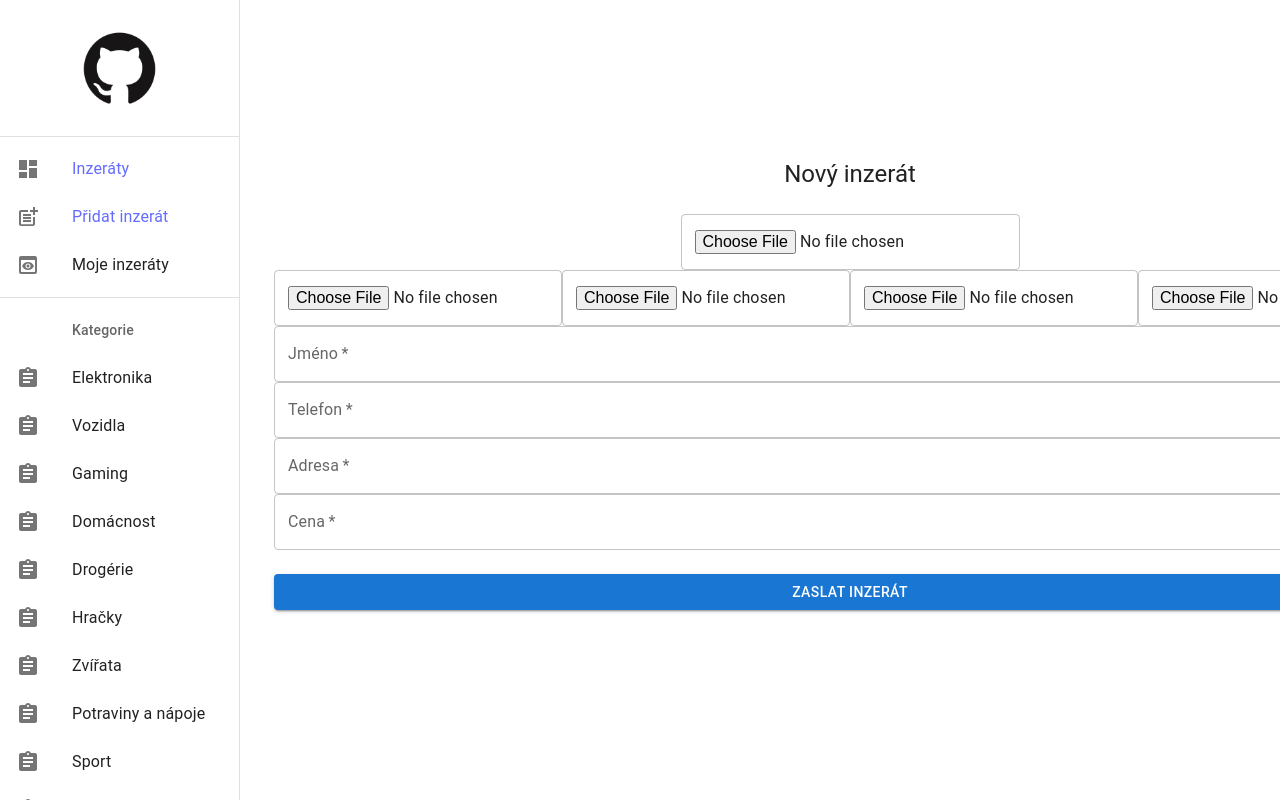
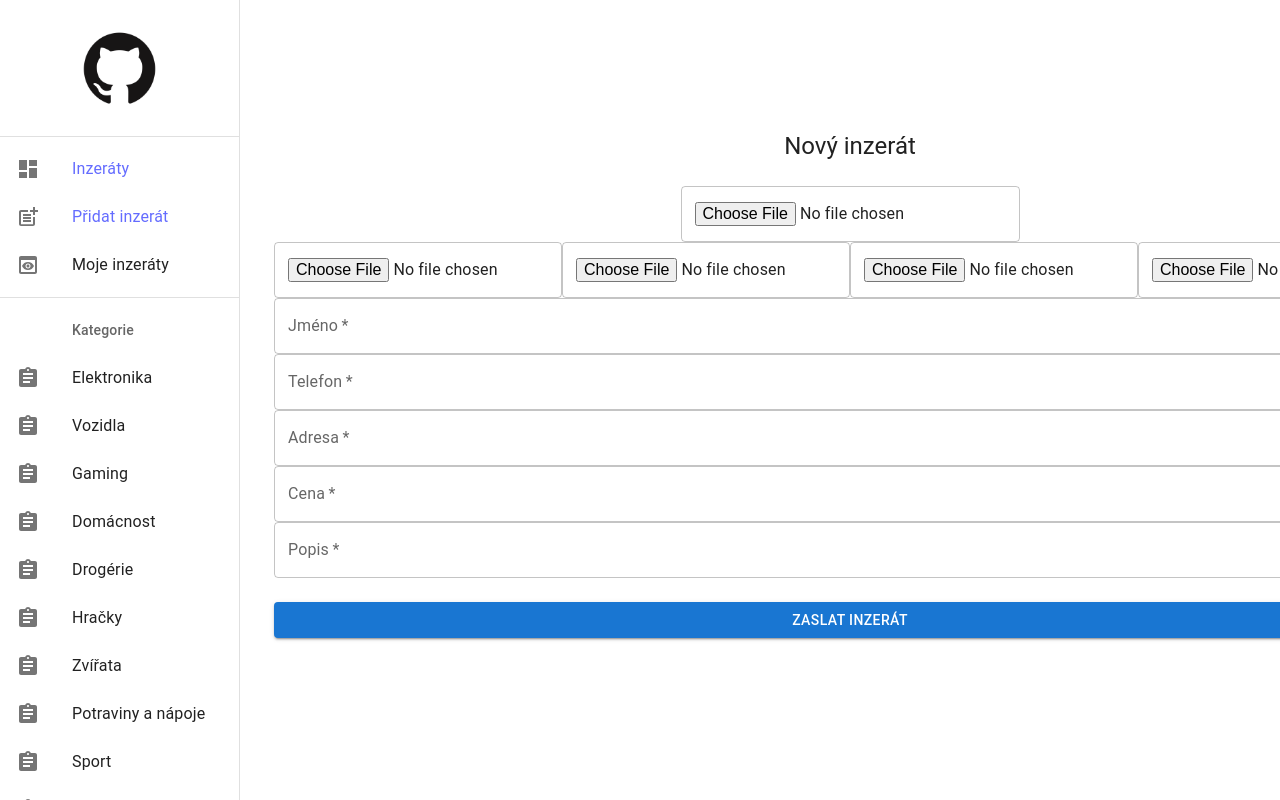
Before and after one commit to gr0nn1x/uInzeraty, a React (Vite) app in the folder client/my-vue-app/: page /createpost in a window 1280 px wide. Shown: the top 800 px of the page. Built offline with nearby package versions, Linux system fonts and the light colour scheme.

Commit message:
small code changes that do nothing

```diff
--- a/client/my-vue-app/src/pages/CreatePost/CreatePost.tsx
+++ b/client/my-vue-app/src/pages/CreatePost/CreatePost.tsx
@@ -53,7 +53,15 @@ export default function CreatePost() {
             onSubmit={handleSubmit}
             sx={{ mt: 3, width: '100%' }} // Adjust width to 100%
           >
-              <Grid container justifyContent="center"> {/* Center the grid container */}
+          <Box
+          sx={{
+            display: "flex",
+            flexDirection: "row",
+            alignItems: "left",
+          }}
+          >
+          <Box>
+            <Grid container justifyContent="center"> {/* Center the grid container */}
                 <Grid item> {/* Wrap the file input and upload button in a Grid item */}
                   <TextField type="file" name="photo" id="photo"/>
                 </Grid>
@@ -80,6 +88,8 @@ export default function CreatePost() {
                 </Grid>
               </Grid>
             </Grid>
+          </Box>
+        </Box>
             <Grid container spacing={0}>
             <Grid item xs={12}>
                 <TextField
@@ -125,6 +135,16 @@ export default function CreatePost() {
                 />
               </Grid>
             </Grid>
+            <Grid container xs={"auto"}>
+                <TextField
+                  required
+                  fullWidth
+                  name="desc"                     // předělat
+                  label="Popis"
+                  type="desc"                     // předělat
+                  id="desc"                       // předělat
+                />
+            </Grid>
             <Button
               type="submit"
               fullWidth
```
